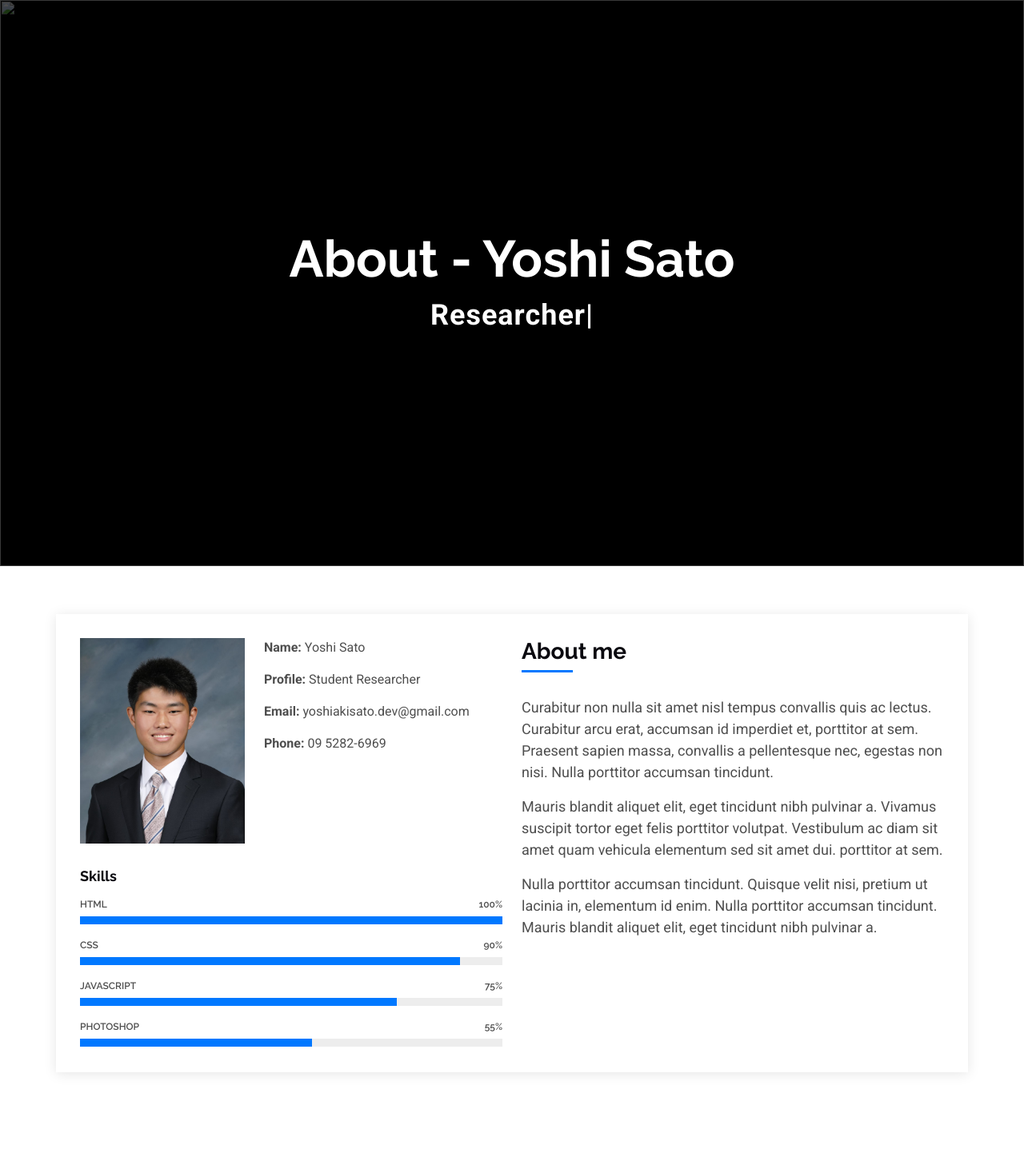
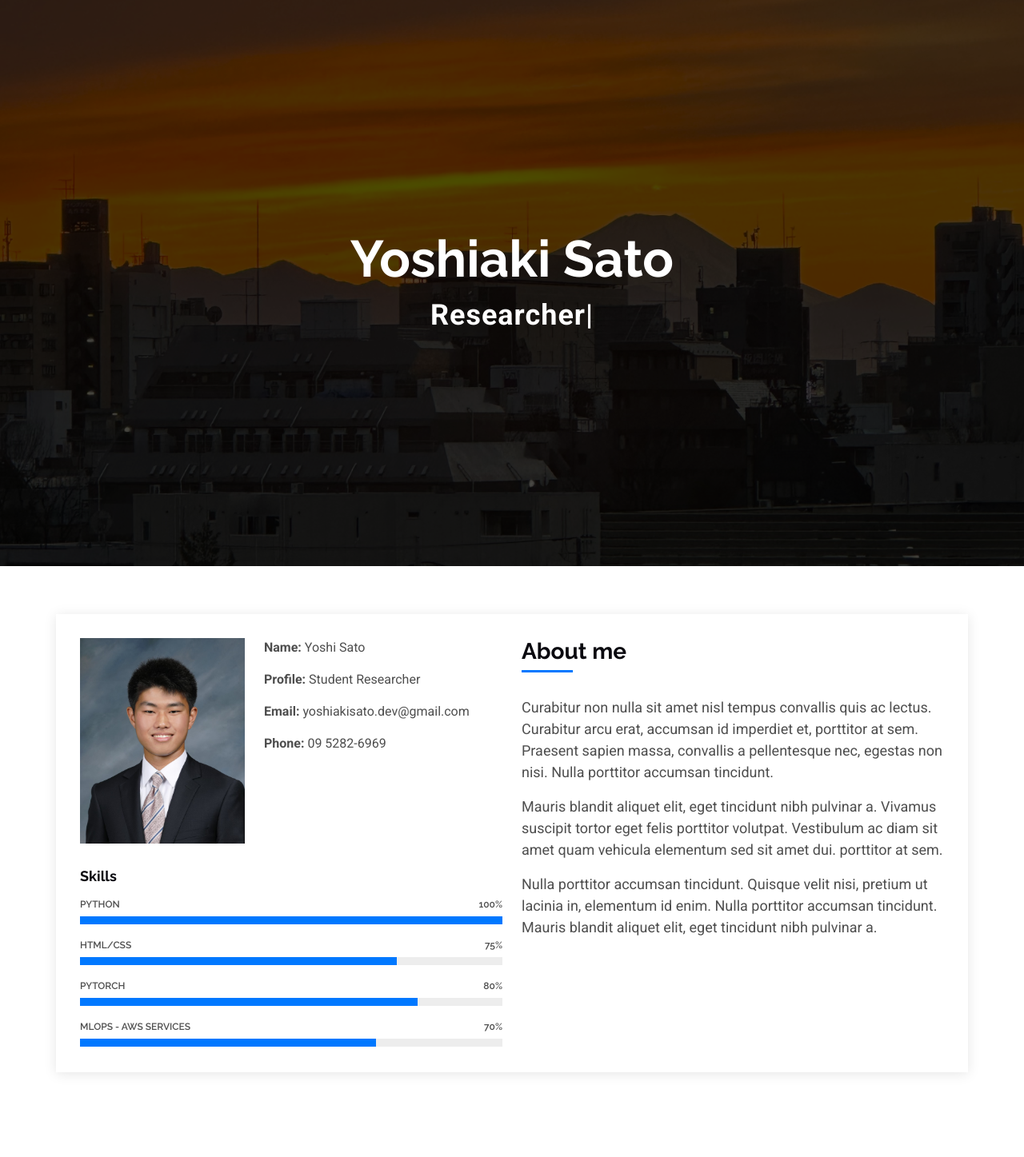
Before and after one commit to yoshiisato/personal-website, a plain HTML site: page index.html in a window 1280 px wide. Shown: the part 93-1540 px from the top of the page at 80% size. Drawn offline with Linux system fonts and the light colour scheme.

Commit message:
changed hero image, changed skills, finally started using python local server

```diff
--- a/index.html
+++ b/index.html
@@ -83,10 +83,10 @@
     <!-- Hero Section -->
     <section id="hero" class="hero section">
 
-      <img src="assets/img/assets/img/fuji_view.png" alt="" data-aos="fade-in">
+      <img src="assets/img/fuji_view.jpeg" data-aos="fade-in">
 
       <div class="container d-flex flex-column align-items-center justify-content-center text-center" data-aos="fade-up" data-aos-delay="100">
-        <h2>About - Yoshi Sato</h2>
+        <h2>Yoshiaki Sato</h2>
         <p><span class="typed" data-typed-items="Student, Researcher, ML Engineer, Deep Learning Enthusiast"></span></p>
       </div>
 
@@ -118,30 +118,30 @@
               <h5>Skills</h5>
 
               <div class="progress">
-                <span class="skill"><span>HTML</span> <i class="val">100%</i></span>
+                <span class="skill"><span>Python</span> <i class="val">100%</i></span>
                 <div class="progress-bar-wrap">
                   <div class="progress-bar" role="progressbar" aria-valuenow="100" aria-valuemin="0" aria-valuemax="100"></div>
                 </div>
               </div><!-- End Skills Item -->
 
               <div class="progress">
-                <span class="skill"><span>CSS</span> <i class="val">90%</i></span>
-                <div class="progress-bar-wrap">
-                  <div class="progress-bar" role="progressbar" aria-valuenow="90" aria-valuemin="0" aria-valuemax="100"></div>
-                </div>
-              </div><!-- End Skills Item -->
-
-              <div class="progress">
-                <span class="skill"><span>JavaScript</span> <i class="val">75%</i></span>
+                <span class="skill"><span>HTML/CSS</span> <i class="val">75%</i></span>
                 <div class="progress-bar-wrap">
                   <div class="progress-bar" role="progressbar" aria-valuenow="75" aria-valuemin="0" aria-valuemax="100"></div>
                 </div>
               </div><!-- End Skills Item -->
 
               <div class="progress">
-                <span class="skill"><span>Photoshop</span> <i class="val">55%</i></span>
+                <span class="skill"><span>PyTorch</span> <i class="val">80%</i></span>
                 <div class="progress-bar-wrap">
-                  <div class="progress-bar" role="progressbar" aria-valuenow="55" aria-valuemin="0" aria-valuemax="100"></div>
+                  <div class="progress-bar" role="progressbar" aria-valuenow="80" aria-valuemin="0" aria-valuemax="100"></div>
+                </div>
+              </div><!-- End Skills Item -->
+
+              <div class="progress">
+                <span class="skill"><span>MLops - AWS services</span> <i class="val">70%</i></span>
+                <div class="progress-bar-wrap">
+                  <div class="progress-bar" role="progressbar" aria-valuenow="70" aria-valuemin="0" aria-valuemax="100"></div>
                 </div>
               </div><!-- End Skills Item -->
 
```
Also changed, not shown: assets/img/fuji_view.jpeg (added), assets/img/profile-hs Background Removed.jpeg (added), 1 other file.
